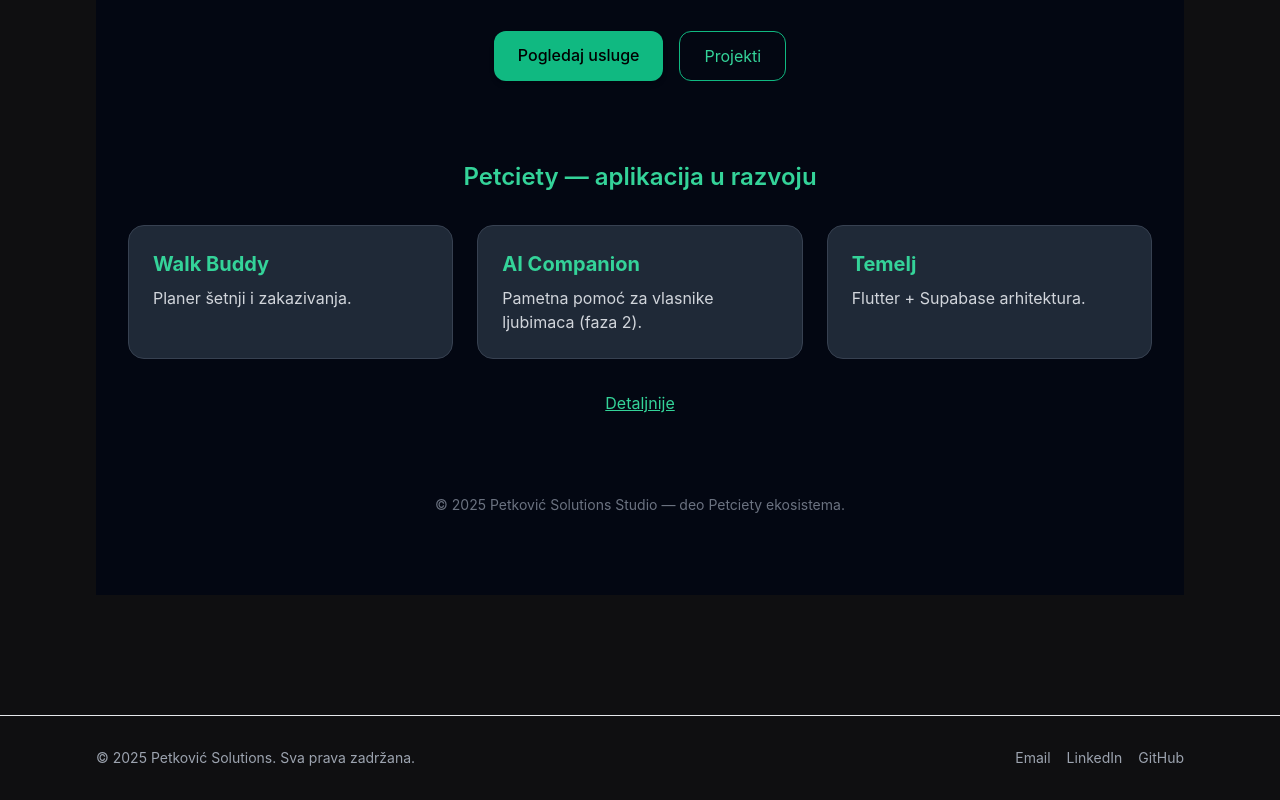
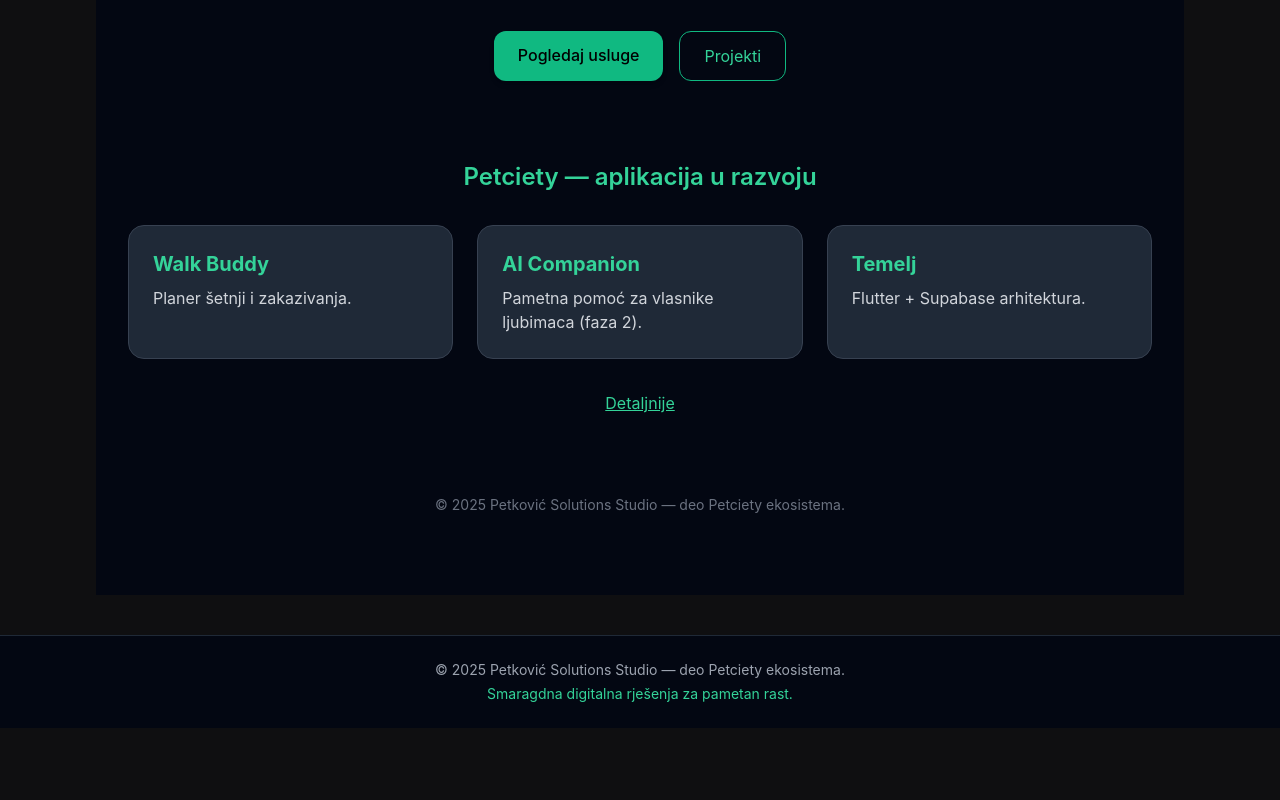
Before and after one commit to brankop87/petkovic-solutions-studio, a Next.js app: page / in a window 1280 px wide. Shown: the part 334-1134 px from the top of the page. After the commit the page ends 1062 px from the top, so only its background shows below. Built offline with nearby package versions, Linux system fonts and the light colour scheme.

Commit message:
Update Footer.tsx

```diff
--- a/components/Footer.tsx
+++ b/components/Footer.tsx
@@ -1,14 +1,8 @@
 export default function Footer() {
   return (
-    <footer className="mt-20 border-t border-border/70">
-      <div className="container py-8 text-sm text-gray-400 flex flex-col md:flex-row gap-4 items-center justify-between">
-        <p>© {new Date().getFullYear()} Petković Solutions. Sva prava zadržana.</p>
-        <div className="flex gap-4">
-          <a href="mailto:info@petkovicsolutions.com" className="hover:text-accent">Email</a>
-          <a href="#" className="hover:text-accent">LinkedIn</a>
-          <a href="#" className="hover:text-accent">GitHub</a>
-        </div>
-      </div>
+    <footer className="w-full bg-gray-950 border-t border-gray-800 text-center py-6 text-gray-400 text-sm">
+      <p>© {new Date().getFullYear()} Petković Solutions Studio — deo Petciety ekosistema.</p>
+      <p className="mt-1 text-emerald-400">Smaragdna digitalna rješenja za pametan rast.</p>
     </footer>
   );
 }
```
